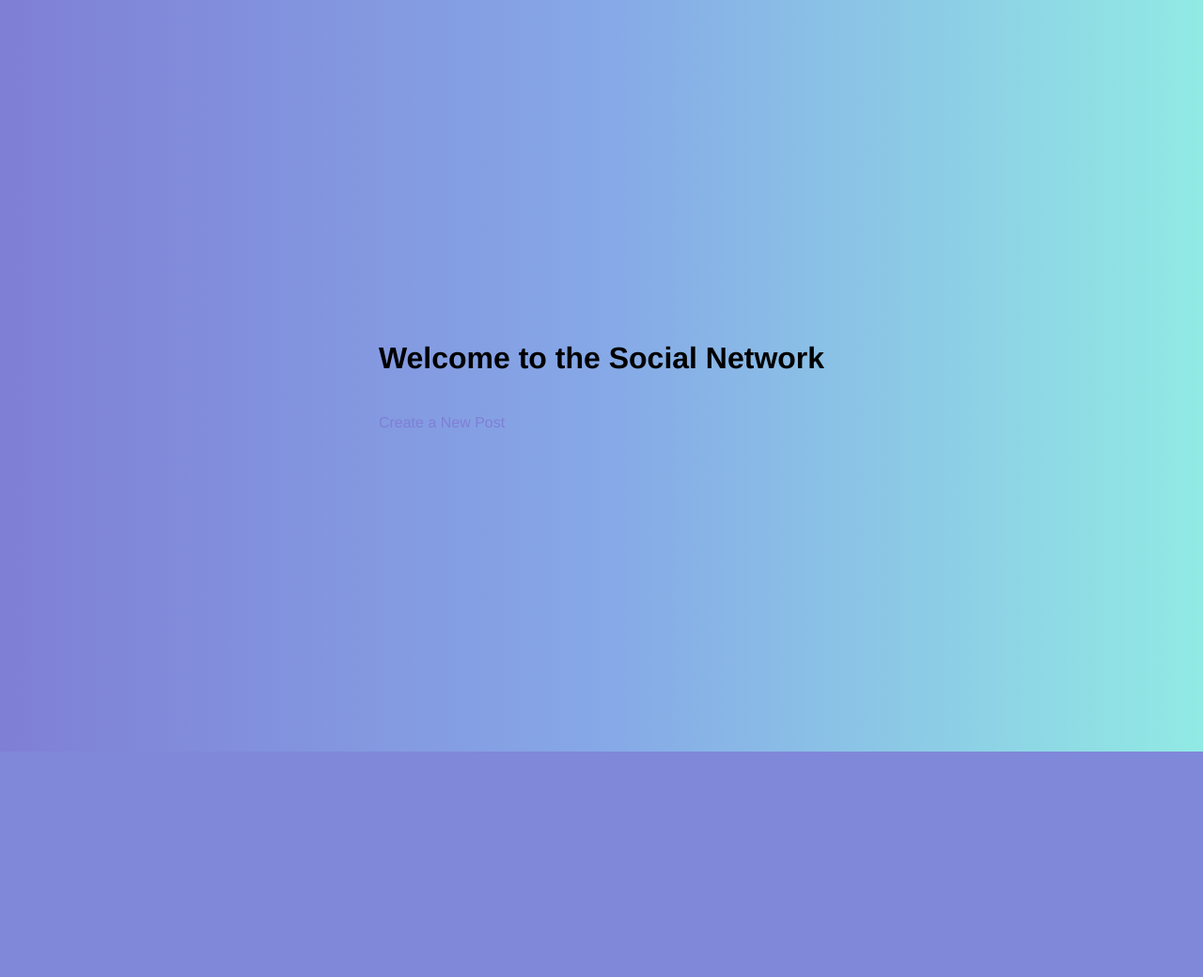
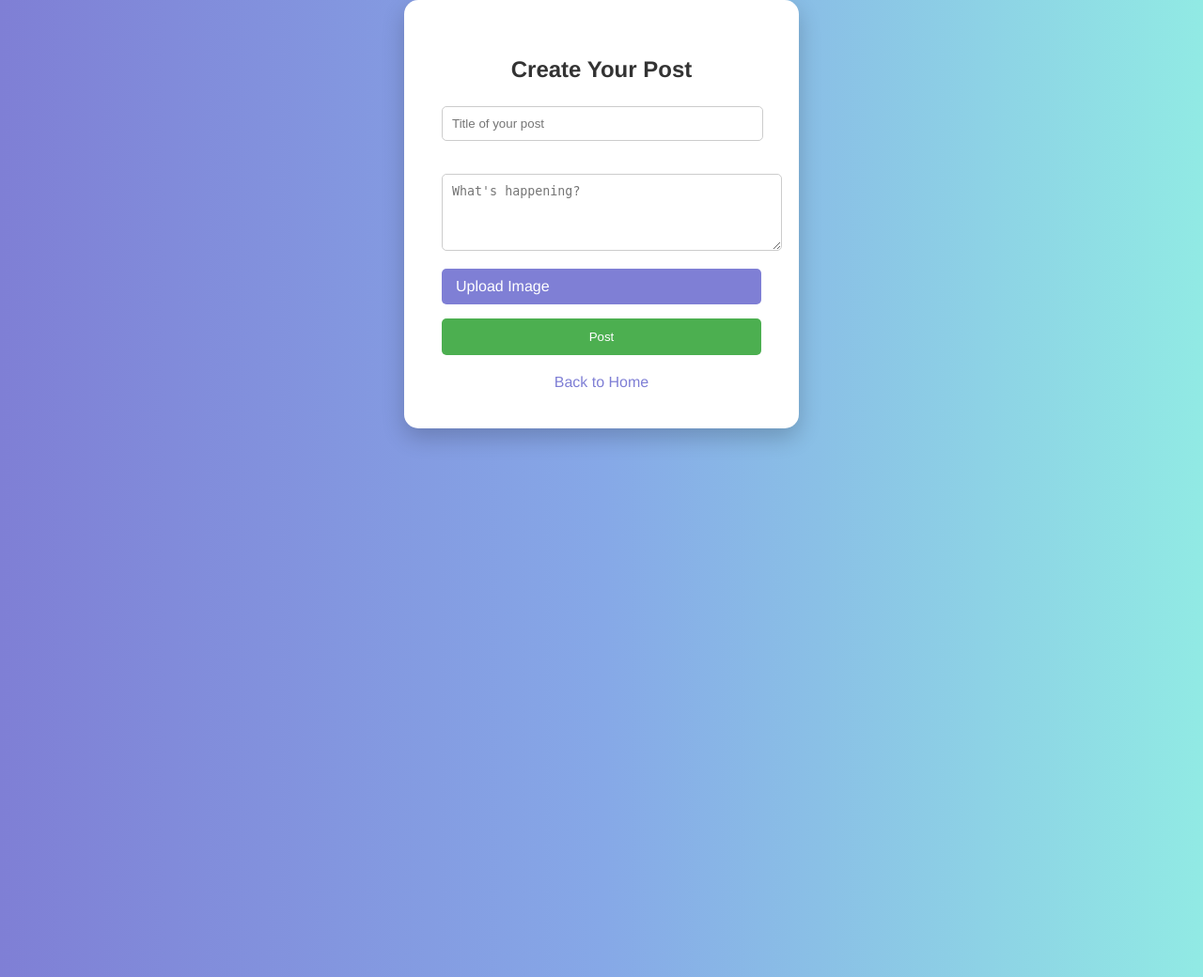
Before and after one commit to JianlongLei/AI33, a Flask app: page /post in a window 1280 px wide; the page is wider, and only the part inside the window is pictured. Shown: the top 1040 px of that part at 94% size. Before the commit the page ends 800 px from the top of that part, so only its background shows below. Run offline with Flask 3, Linux system fonts and the light colour scheme; some libraries are stand-ins or nearby versions.

Commit message:
adjust a new frame of frontend.

```diff
--- a/run.py
+++ b/run.py
@@ -1,23 +1,20 @@
 import os
 
+from fastapi import requests
 from flask import *
 from flask import Flask
-from flask_pymongo import PyMongo
 from werkzeug.utils import secure_filename
 
 from model.Post import Post
 from model.User import User
 
 app = Flask(__name__, template_folder="template/", static_folder="static/")
-app.config.update(
-    MONGO_URI='mongodb://localhost:27017/flask',
-    MONGO_USERNAME='',
-    MONGO_PASSWORD='',
-    # MONGO_DBNAME='user'
-)
 app.debug = True
-mongo = PyMongo(app)
+myserver = ""
 
+current_user = User
+post_list = []
+post_content = {}
 
 @app.route('/register', methods=['GET', 'POST'])
 def register():
@@ -25,11 +22,12 @@ def register():
         username = request.form['username']
         email = request.form['email']
         password = request.form['password']
-
-        # new_user = User(username=username, email=email, password=password)
-        new_user = User.create_user(username=username, email=email, password=password)
-        # mongo.db.session.add(new_user)
-        # mongo.db.session.commit()
+        url = myserver+"/register/"
+        data = {"username": username, "password": password, "email": email}
+        response =  requests.post(url,json=data)
+        if response.json()['status'] == 'success':
+            flash('You have successfully registered! Please login.')
+            # current_user = User(response.json()['user_id'], response.json()['username'], response.json()['password'], response.json()['email'])
         return redirect(url_for('login'))
     return render_template('register.html')
 
@@ -39,28 +37,27 @@ def login():
     if request.method == 'POST':
         username = request.form['username']
         password = request.form['password']
-        # user = User.query.filter_by(username=username).first()
-        use = User.find_by_username(username)
-        # if user and user.verify_password(password):
-        #     session['username'] = user.username
-        #     # Implement additional check here for manager
-        #     return redirect(url_for('main'))
+        url = myserver+"/login/"
+        data = {'username': username, 'password': password}
+        response = requests.post(url,json=data)
+        if response.json()['status'] == 'success':
+            flash('You have successfully logged in!')
+            current_user = User(response.json()['user_id'], response.json()['username'], response.json()['password'], response.json()['email'])
+            return redirect(url_for('home'))
     return render_template('login.html')
 
 
-@app.route('/')
-def home():
-    # Fetch all posts from the database, ordered by the date in descending order
-    # posts = Post.query.order_by(Post.date_posted.desc()).all()
-    top_ten_posts = Post.get_top_ten_posts()
-    if top_ten_posts is None:
-        top_ten_posts = []
-    # posts = None
-    return render_template('home.html', posts=top_ten_posts)
-
-
-app.config['UPLOAD_FOLDER'] = 'uploads/'
-
+@app.route('/logout', methods=['GET', 'POST'])
+def logout(current_user):
+    if request.method == 'POST':
+        url = myserver+"/logout/"
+        data = {"user_id": current_user.user_id}
+        response = requests.get(url,json=data)
+        if response.json()['status'] == 'success':
+            flash('You have successfully logged out!')
+            current_user = None
+            return redirect(url_for('login'))
+    return render_template('home.html')
 
 @app.route('/post', methods=['GET', 'POST'])
 def post():
@@ -70,15 +67,55 @@ def post():
         file = request.files['file']
         filename = secure_filename(file.filename)
         file.save(os.path.join(app.config['UPLOAD_FOLDER'], filename))
-        # top_ten_posts = Post.get_top_ten_posts()
-        # new_post = Post(title=title, content=content, user_id=session['user_id'])
-        # mongo.db.session.add(new_post)
-        # mongo.db.session.commit()
         return redirect(url_for('main'))
+    return render_template('createPost.html')
+
+
+@app.route('/')
+def homepage():
+    posts_data = request.args.get('posts', [])
+    current_posts = posts_data
+    if len(current_posts) == 0:
+        # url = myserver + "/homepage/"
+        # response = requests.get(url)
+        response = {"status": "success", "post_list":
+                    [{"author": "User1", "date": "2022-01-01", "content": "First post", "image_url": "/static/images/post1.png","post_id": "1"},
+                    {"author": "User2", "date": "2022-01-02", "content": "Second post", "image_url": "/static/images/post1.png","post_id":"2"},
+                    {"author": "User2", "date": "2022-01-02", "content": "third post", "image_url": "/static/images/post1.png","post_id":"3" },
+                    {"author": "User2", "date": "2022-01-02", "content": "fourth post", "image_url": "/static/images/post1.png","post_id":"4"},
+                    ]}
+        # if response.json()['status'] == 'success':
+        if response['status'] == 'success':
+            # current_posts = response.json()['post_list']
+            current_posts = response['post_list']
+            return render_template('home.html', posts=current_posts, last_post_id=response['post_list'][-1]['post_id'])
+        flash("fail to initialize posts")
+    return render_template('home.html', posts=current_posts)
+
+
+@app.route('/update/', methods=['GET', 'POST'])
+def update():
+    # url = myserver + "/homepage/"
+    last_post_id = request.args.get('last_post_id')
+    data = {"last_post_id": last_post_id}
+    print(data)
+    # response = requests.get(url, json=data)
+    response = {"status": "success", "post_list":
+        [{"author": "User1", "date": "2022-01-01", "content": "First post", "image_url": "/static/images/post1.png",
+          "post_id": "1"},
+         {"author": "User2", "date": "2022-01-02", "content": "Second post", "image_url": "/static/images/post1.png",
+          "post_id": "2"},
+         {"author": "User2", "date": "2022-01-02", "content": "third post", "image_url": "/static/images/post1.png",
+          "post_id": "3"},
+         ]}
+    # if response.json()['status'] == 'success':
+    if response['status'] == 'success':
+        # current_posts = response.json()['post_list']
+        current_posts = response['post_list']
+        return render_template('home.html', posts=current_posts, last_post_id=response['post_list'][-1]['post_id'])
+    # flash("fail to load posts")
     return render_template('home.html')
 
 
 if __name__ == '__main__':
-    # db.create_all()
-
     app.run(debug=True)
--- a/static/css/style.css
+++ b/static/css/style.css
@@ -1,7 +1,7 @@
 body {
     font-family: 'Helvetica Neue', Arial, sans-serif;
     background-image: linear-gradient(to right, #7f7fd5, #86a8e7, #91eae4);
-    height: 100vh;
+    height: auto;
     margin: 0;
     display: flex;
     justify-content: center;
--- /dev/null
+++ b/template/createPost.html
@@ -0,0 +1,26 @@
+<!DOCTYPE html>
+<html lang="en">
+<head>
+    <title>Create a Post</title>
+    <link rel="stylesheet" type="text/css" href="../static/css/style.css">
+</head>
+<body>
+    <div class="form-container">
+        <h2>Create Your Post</h2>
+        <form method="post" enctype="multipart/form-data">
+            <div class="input-group">
+                <input type="text" id="title" name="title" placeholder="Title of your post" required>
+            </div>
+            <div class="input-group">
+                <textarea id="content" name="content" placeholder="What's happening?" rows="4" required></textarea>
+            </div>
+            <div class="input-group">
+                <label for="image" class="file-label">Upload Image</label>
+                <input type="file" id="image" name="image" accept="image/*" class="file-input">
+            </div>
+            <button type="submit" class="post-button">Post</button>
+        </form>
+        <a href="/">Back to Home</a>
+    </div>
+</body>
+</html>
--- a/template/home.html
+++ b/template/home.html
@@ -3,28 +3,38 @@
 <head>
     <title>Home</title>
     <link rel="stylesheet" type="text/css" href="../static/css/style.css">
+    <!-- Include Bootstrap CSS (adjust the path based on your project structure) -->
+    <link rel="stylesheet" href="https://maxcdn.bootstrapcdn.com/bootstrap/4.0.0/css/bootstrap.min.css">
 </head>
 <body>
     <div class="container">
         <h1>Welcome to the Social Network</h1>
-        <div id="posts-container">
+        <div class="row">
             {% for post in posts %}
-                <div class="post">
-                    <div class="post-header">
-                        <span class="post-author">{{ post.author }}</span>
-                        <span class="post-date">{{ post.date }}</span>
-                    </div>
-                    <div class="post-content">
-                        <p>{{ post.content }}</p>
-                        {% if post.image_url %}
-                            <img src="{{ post.image_url }}" alt="Post Image">
-                        {% endif %}
+                <div class="col-md-6">
+                    <div class="post">
+                        <div class="post-header">
+                            <span class="post-author">{{ post['author'] }}</span>
+                            <span class="post-date">{{ post['date'] }}</span>
+                        </div>
+                        <div class="post-content">
+                            <p>{{ post['content'] }}</p>
+                            {% if post['image_url'] %}
+                                <img src="{{ post['image_url'] }}" alt="Post Image" class="img-fluid">
+                            {% endif %}
+                        </div>
+
                     </div>
                 </div>
+                 {% set last_post_id = post["post_id"] %}
             {% endfor %}
         </div>
         <a href="/post">Create a New Post</a>
+        <!-- Pagination Section -->
+        <div class="pagination">
+            <a href="/update/?last_post_id={{ last_post_id }}">Update</a>
+        </div>
+
     </div>
-    <!-- Rest of your HTML and CSS -->
 </body>
 </html>
```
Also changed, not shown: other parts of static/css/style.css (+36 -0 lines), static/images/post1.png (added).
